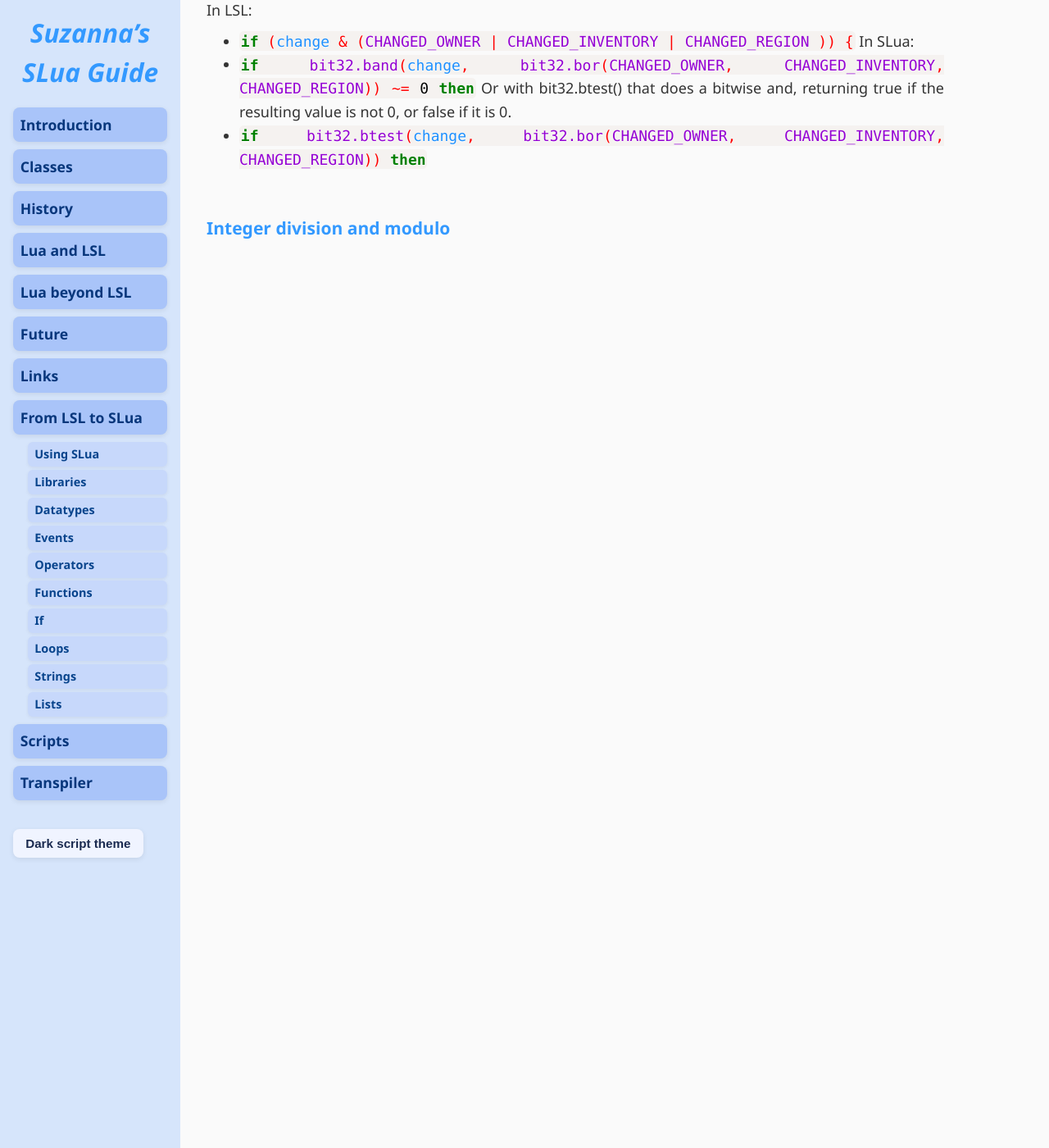
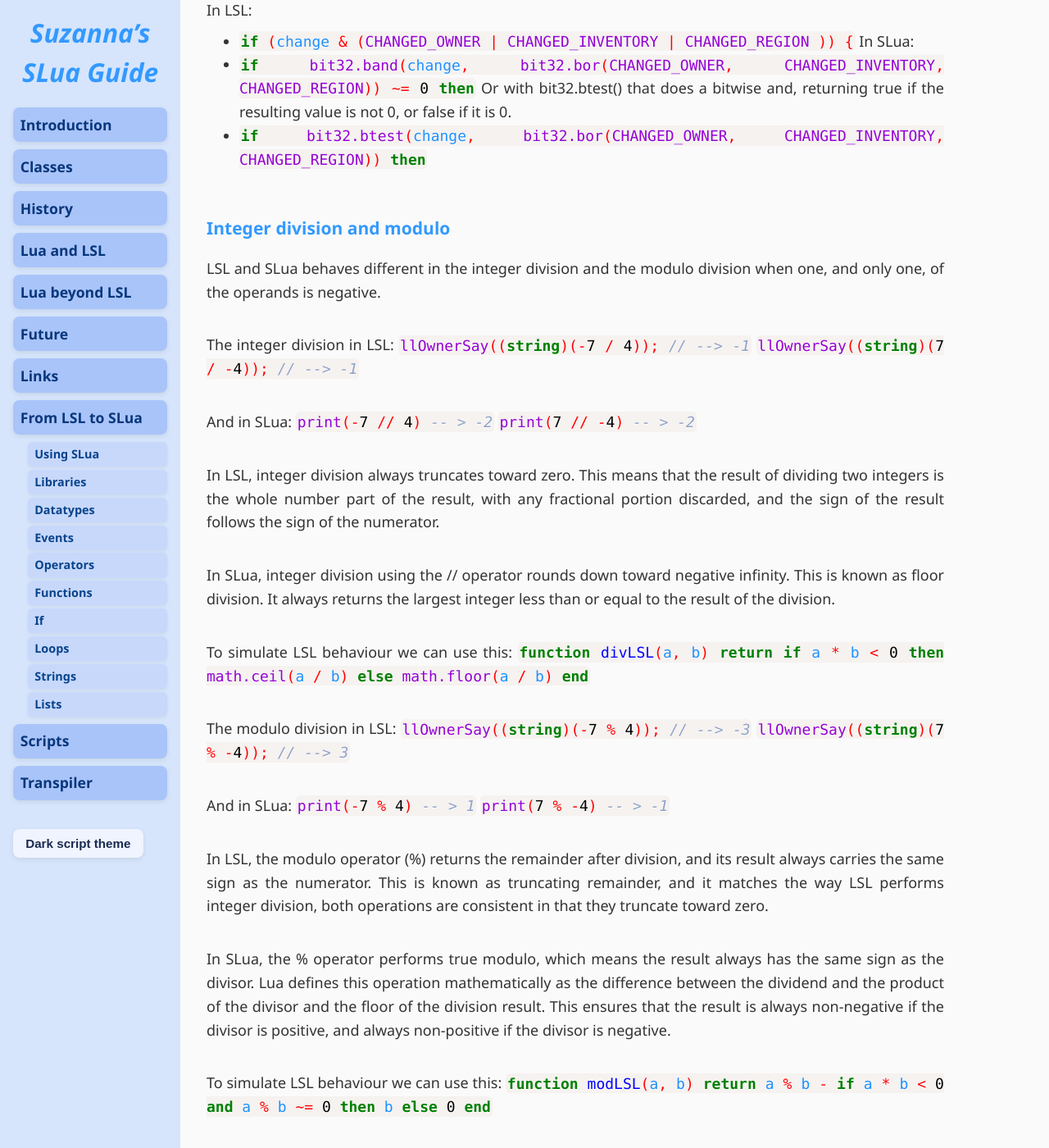
Before and after one commit to Suzanna-Linn/slua, a Jekyll site: the page built from docs/moving-operators.md, in a window 1280 px wide and 1400 px high, scrolled down 4205 px. Shown: the whole window at 82% size. Built offline with Jekyll 4.4.1, drawn with Linux system fonts in a browser that asks for light colours; nearby versions of some CDN libraries; our own code applies the rules of GitHub Pages for plain Markdown files; comment, search, counter and statistics services are not loaded.

Commit message:
Update moving-operators.md

```diff
--- a/docs/moving-operators.md
+++ b/docs/moving-operators.md
@@ -184,3 +184,39 @@ Or with bit32.btest() that does a bitwise and, returning true if the resulting v
 - <code class="language-slua">if bit32.btest(change, bit32.bor(CHANGED_OWNER, CHANGED_INVENTORY, CHANGED_REGION)) then</code>
 
 ### Integer division and modulo
+
+LSL and SLua behaves different in the integer division and the modulo division when one, and only one, of the operands is negative.
+
+The integer division in LSL:
+	<code class="language-lsl">llOwnerSay((string)(-7 / 4));  // -->   -1</code>
+	<code class="language-lsl">llOwnerSay((string)(7 / -4));  // -->   -1</code>
+
+And in SLua:
+	<code class="language-slua">print(-7 // 4)  -- >   -2</code>
+	<code class="language-slua">print(7 // -4)  -- >   -2</code>
+
+In LSL, integer division always truncates toward zero. This means that the result of dividing two integers is the whole number part of the result, with any fractional portion discarded, and the sign of the result follows the sign of the numerator.
+
+In SLua, integer division using the // operator rounds down toward negative infinity. This is known as floor division. It always returns the largest integer less than or equal to the result of the division.
+
+To simulate LSL behaviour we can use this:
+	<code class="language-slua">function divLSL(a, b)
+		return if a * b < 0 then math.ceil(a / b) else math.floor(a / b)
+	end</code>
+
+The modulo division in LSL:
+	<code class="language-lsl">llOwnerSay((string)(-7 % 4));  // -->   -3</code>
+	<code class="language-lsl">llOwnerSay((string)(7 % -4));  // -->   3</code>
+
+And in SLua:
+	<code class="language-slua">print(-7 % 4)  -- >   1</code>
+	<code class="language-slua">print(7 % -4)  -- >   -1</code>
+
+In LSL, the modulo operator (%) returns the remainder after division, and its result always carries the same sign as the numerator. This is known as truncating remainder, and it matches the way LSL performs integer division, both operations are consistent in that they truncate toward zero.
+
+In SLua, the % operator performs true modulo, which means the result always has the same sign as the divisor. Lua defines this operation mathematically as the difference between the dividend and the product of the divisor and the floor of the division result. This ensures that the result is always non-negative if the divisor is positive, and always non-positive if the divisor is negative.
+
+To simulate LSL behaviour we can use this:
+	<code class="language-slua">function modLSL(a, b)
+		return a % b - if a * b < 0 and a % b ~= 0 then b else 0
+	end</code>
```
